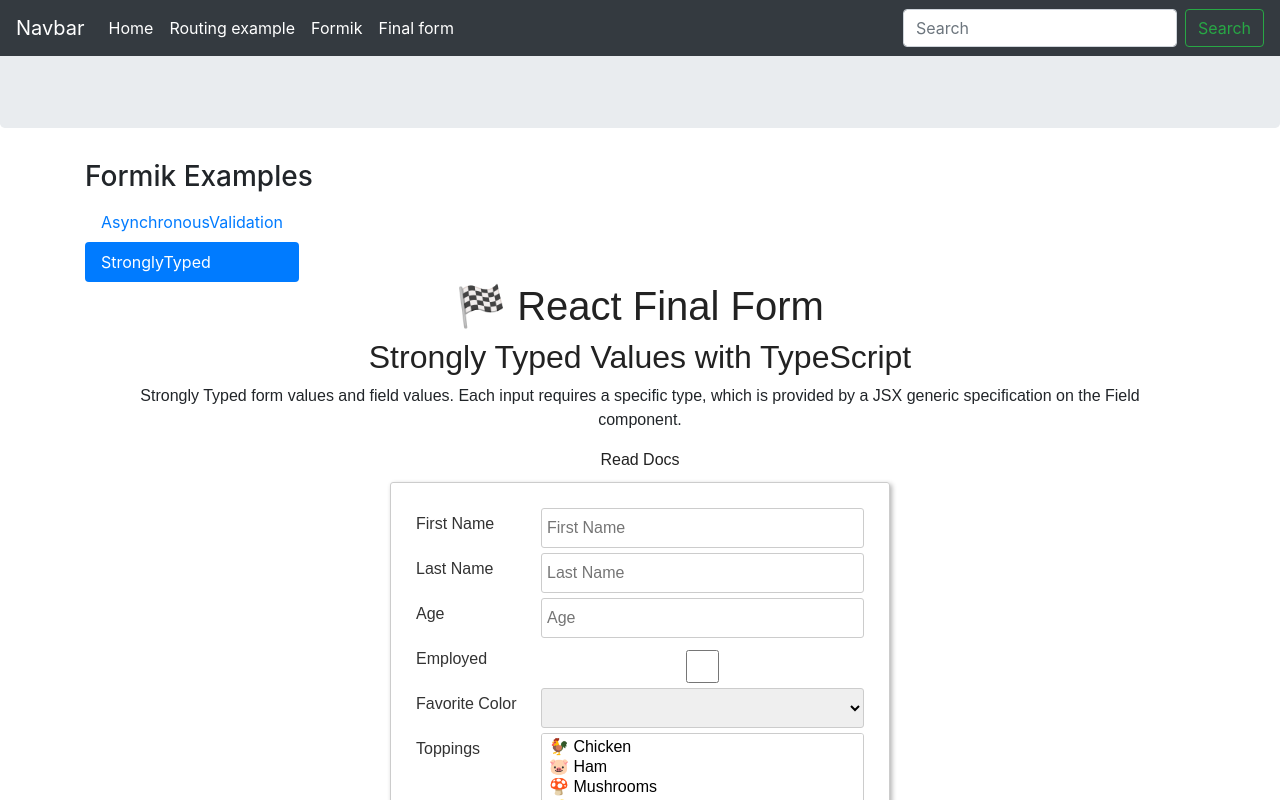
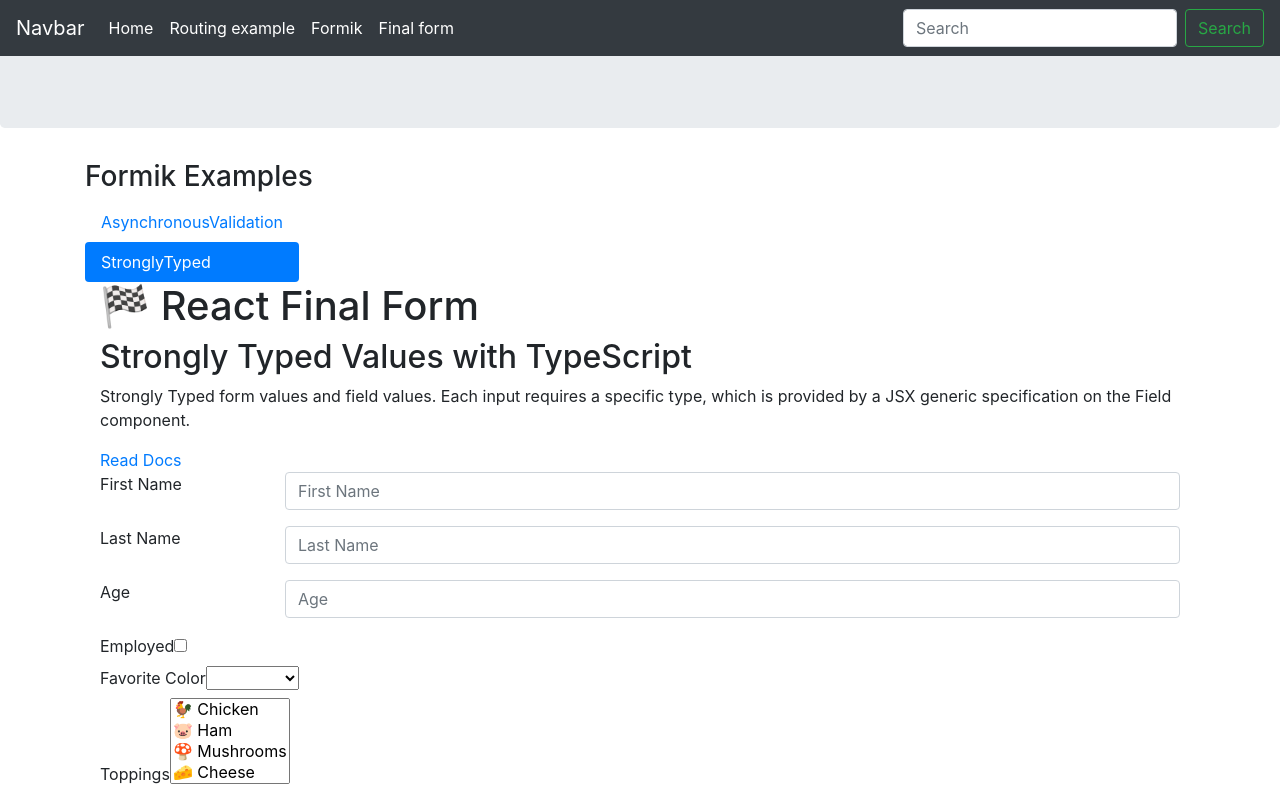
Before and after one commit to danish160/formik-kendo, a React (Create React App) app: page /final-form/StronglyTyped in a window 1280 px wide. Shown: the top 800 px of the page. Built offline with nearby package versions, Linux system fonts and the light colour scheme.

Commit message:
extended FieldRenderProps

```diff
--- /dev/null
+++ b/src/Components/FinalForm/StronglyTyped/MyFieldRenderProps.tsx
@@ -0,0 +1,8 @@
+import { FieldRenderProps } from "react-final-form";
+
+export interface MyFieldRenderProps<FieldValue, T extends HTMLElement>
+  extends FieldRenderProps<FieldValue, T> {
+  label?: string;
+}
+
+export default MyFieldRenderProps;
--- a/src/Components/FinalForm/StronglyTyped/StronglyTyped.tsx
+++ b/src/Components/FinalForm/StronglyTyped/StronglyTyped.tsx
@@ -31,7 +31,7 @@
 };
 
 const StronglyTyped: React.FC = () => (
-  <Styles>
+  <div>
     <h1>🏁 React Final Form</h1>
     <h2>Strongly Typed Values with TypeScript</h2>
     <p>
@@ -47,29 +47,29 @@
       initialValues={{ stooge: "larry", employed: false }}
       render={({ handleSubmit, submitting, pristine, values }) => (
         <form onSubmit={handleSubmit}>
-          <div>
-            <label>First Name</label>
           <Field<string>
             name="firstName"
             component={TextInput}
+            label="First Name"
             placeholder="First Name"
           />
-          </div>
-          <div>
-            <label>Last Name</label>
           <Field<string>
             name="lastName"
             component={TextInput}
+            label="Last Name"
             placeholder="Last Name"
           />
-          </div>
-          <div>
-            <label>Age</label>
+          <div className="form-group row">
+            <label className="col-sm-2" htmlFor="age">
+              Age
+            </label>
+            <div className="col-sm-10">
               <Field<number>
                 name="age"
                 component={NumberInput}
                 placeholder="Age"
               />
+            </div>
           </div>
           <div>
             <label>Employed</label>
@@ -192,7 +192,7 @@
         </form>
       )}
     />
-  </Styles>
+  </div>
 );
 
 export default StronglyTyped;
--- a/src/Components/FinalForm/components/NumberInput.tsx
+++ b/src/Components/FinalForm/components/NumberInput.tsx
@@ -4,7 +4,7 @@
 type Props = FieldRenderProps<number, any>;
 
 const NumberInput: React.FC<Props> = ({ input, meta, ...rest }: Props) => (
-  <input {...input} {...rest} type="number" />
+  <input {...input} {...rest} type="number" className="form-control" />
 );
 
 export default NumberInput;
--- a/src/Components/FinalForm/components/TextInput.tsx
+++ b/src/Components/FinalForm/components/TextInput.tsx
@@ -1,10 +1,28 @@
 import React from "react";
-import { FieldRenderProps } from "react-final-form";
+import MyFieldRenderProps from "../StronglyTyped/MyFieldRenderProps";
 
-type Props = FieldRenderProps<string, any>;
+type Props = MyFieldRenderProps<string, any>;
 
-const TextInput: React.FC<Props> = ({ input, meta, ...rest }: Props) => (
-  <input type="text" {...input} {...rest} />
-);
+const TextInput: React.FC<Props> = ({ input, meta, label, ...rest }: Props) => {
+  return (
+    <>
+      <div className="form-group row">
+        <label className="col-sm-2" htmlFor={input.name}>
+          {label}
+        </label>
+        <div className="col-sm-10">
+          <input
+            id={input.name}
+            type="text"
+            {...input}
+            {...rest}
+            className="form-control"
+          />
+        </div>
+      </div>
+      {/* <pre>{JSON.stringify({ input, meta, ...rest }, undefined, 2)}</pre> */}
+    </>
+  );
+};
 
 export default TextInput;
```
Lines whose indentation alone changed are shown as unchanged.
